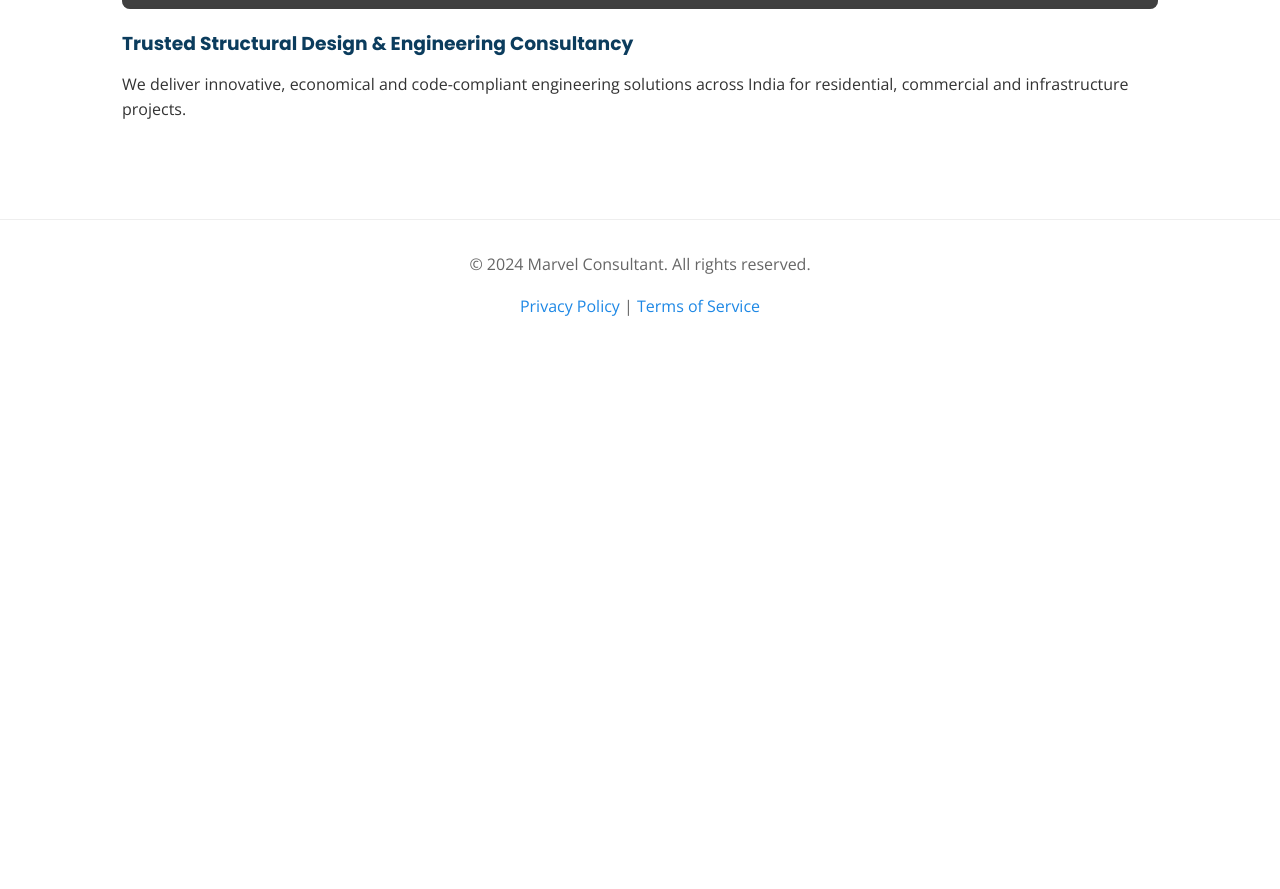
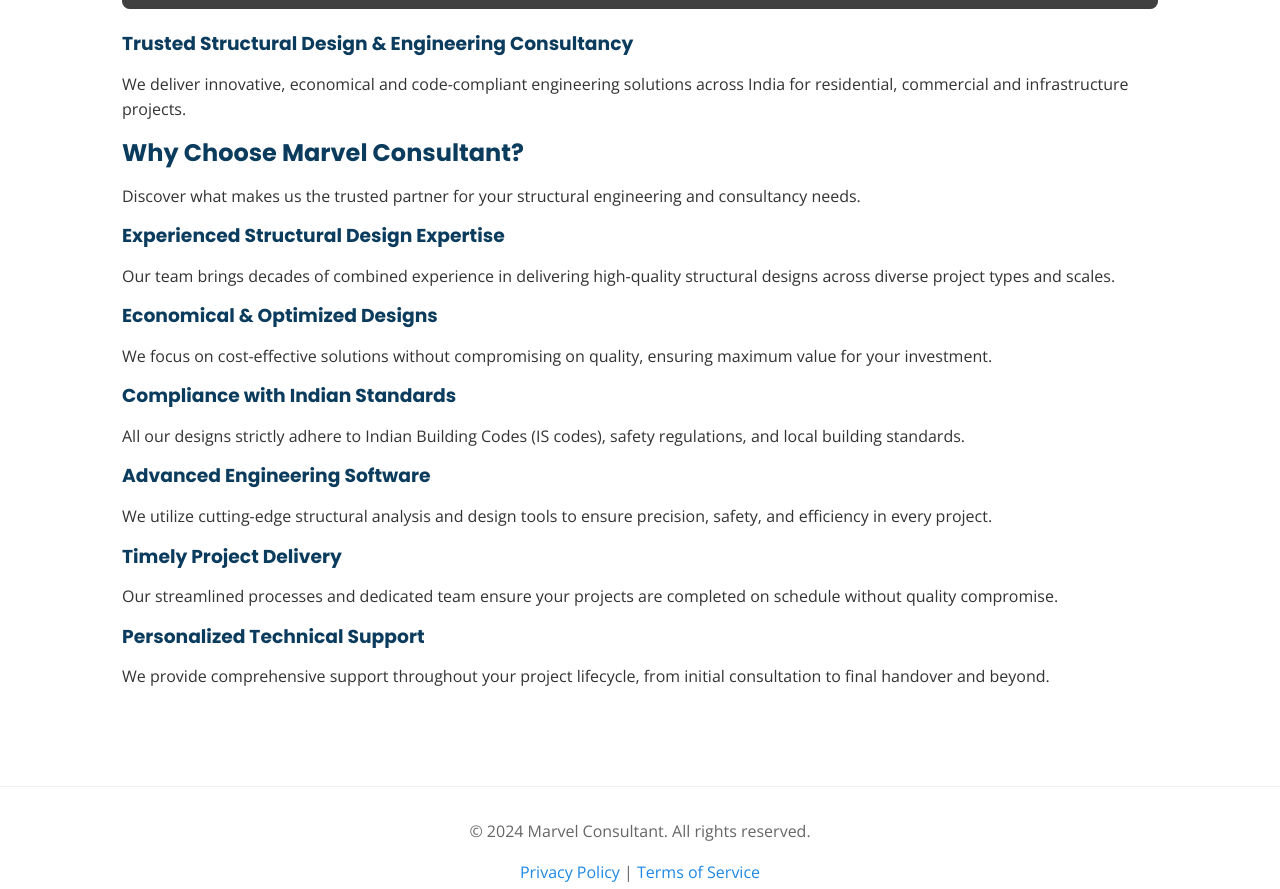
Before and after one commit to marvelconsultant2805/marvel-consultant, a plain HTML site: page about.html in a window 1280 px wide. Shown: the part 695-1584 px from the top of the page. Before the commit the page ends 1046 px from the top, so only its background shows below. Drawn offline with nearby package versions, Linux system fonts and the light colour scheme; grey boxes are pictures that could not be loaded.

Commit message:
Add "Why Choose Marvel Consultant?" section with six key differentiators

```diff
--- a/about.html
+++ b/about.html
@@ -64,6 +64,46 @@
                 <p>We deliver innovative, economical and code-compliant engineering solutions across India for residential, commercial and infrastructure projects.</p>
             </div>
         </section>
+
+        <!-- Why Choose Marvel Consultant Section -->
+        <section class="why-choose">
+            <div class="container">
+                <h2>Why Choose Marvel Consultant?</h2>
+                <p class="section-intro">Discover what makes us the trusted partner for your structural engineering and consultancy needs.</p>
+
+                <div class="features-grid">
+                    <div class="feature-card">
+                        <h3>Experienced Structural Design Expertise</h3>
+                        <p>Our team brings decades of combined experience in delivering high-quality structural designs across diverse project types and scales.</p>
+                    </div>
+
+                    <div class="feature-card">
+                        <h3>Economical & Optimized Designs</h3>
+                        <p>We focus on cost-effective solutions without compromising on quality, ensuring maximum value for your investment.</p>
+                    </div>
+
+                    <div class="feature-card">
+                        <h3>Compliance with Indian Standards</h3>
+                        <p>All our designs strictly adhere to Indian Building Codes (IS codes), safety regulations, and local building standards.</p>
+                    </div>
+
+                    <div class="feature-card">
+                        <h3>Advanced Engineering Software</h3>
+                        <p>We utilize cutting-edge structural analysis and design tools to ensure precision, safety, and efficiency in every project.</p>
+                    </div>
+
+                    <div class="feature-card">
+                        <h3>Timely Project Delivery</h3>
+                        <p>Our streamlined processes and dedicated team ensure your projects are completed on schedule without quality compromise.</p>
+                    </div>
+
+                    <div class="feature-card">
+                        <h3>Personalized Technical Support</h3>
+                        <p>We provide comprehensive support throughout your project lifecycle, from initial consultation to final handover and beyond.</p>
+                    </div>
+                </div>
+            </div>
+        </section>
     </main>
 
     <footer>
```
